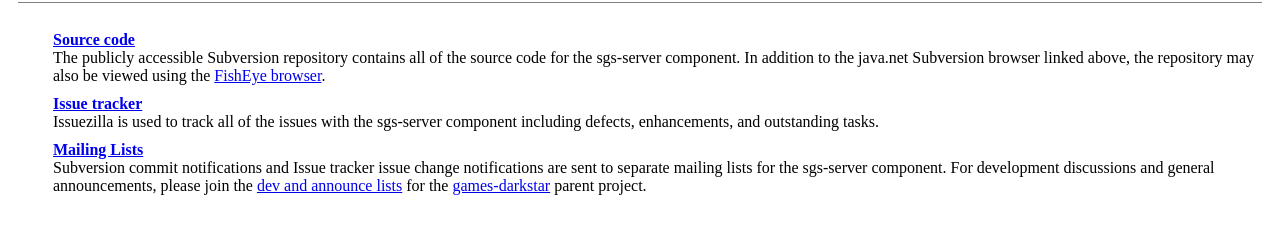
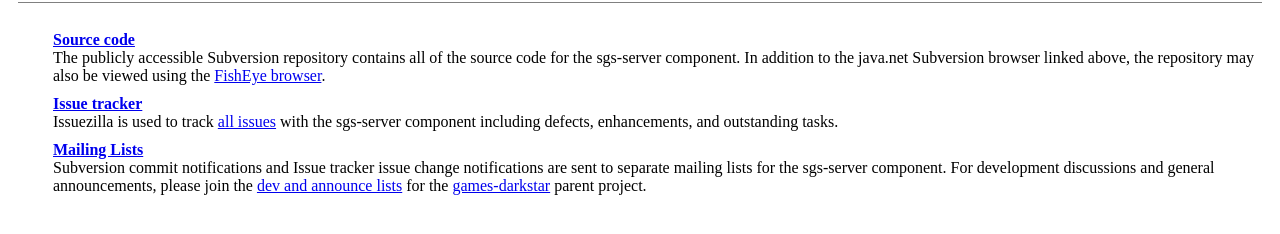
Before and after one commit to luontola/sgs-server, a plain HTML site: page www/index.html in a window 1280 px wide. Shown: the part 106-340 px from the top of the page. Drawn offline with Linux system fonts and the light colour scheme.

Commit message:
added All Issues links to website, added Member List link to website
git-svn-id: https://sgs-server.dev.java.net/svn/sgs-server/trunk@4634 09b24e53-7d4f-0410-bf81-f12dc154769f

```diff
--- a/www/index.html
+++ b/www/index.html
@@ -46,7 +46,7 @@
       <td width="25"></td>
       <td align="left">
 	<b><a href="servlets/ProjectIssues">Issue tracker</a></b><br/>
-	Issuezilla is used to track all of the issues with the sgs-server component including
+	Issuezilla is used to track <a href="https://sgs-server.dev.java.net/issues/buglist.cgi?component=sgs-server&issue_status=UNCONFIRMED&issue_status=NEW&issue_status=STARTED&issue_status=REOPENED">all issues</a> with the sgs-server component including
 	defects, enhancements, and outstanding tasks.
       </td>
     </tr>
```
Also changed, not shown: www/project_tools.html (+2 -0 lines).
